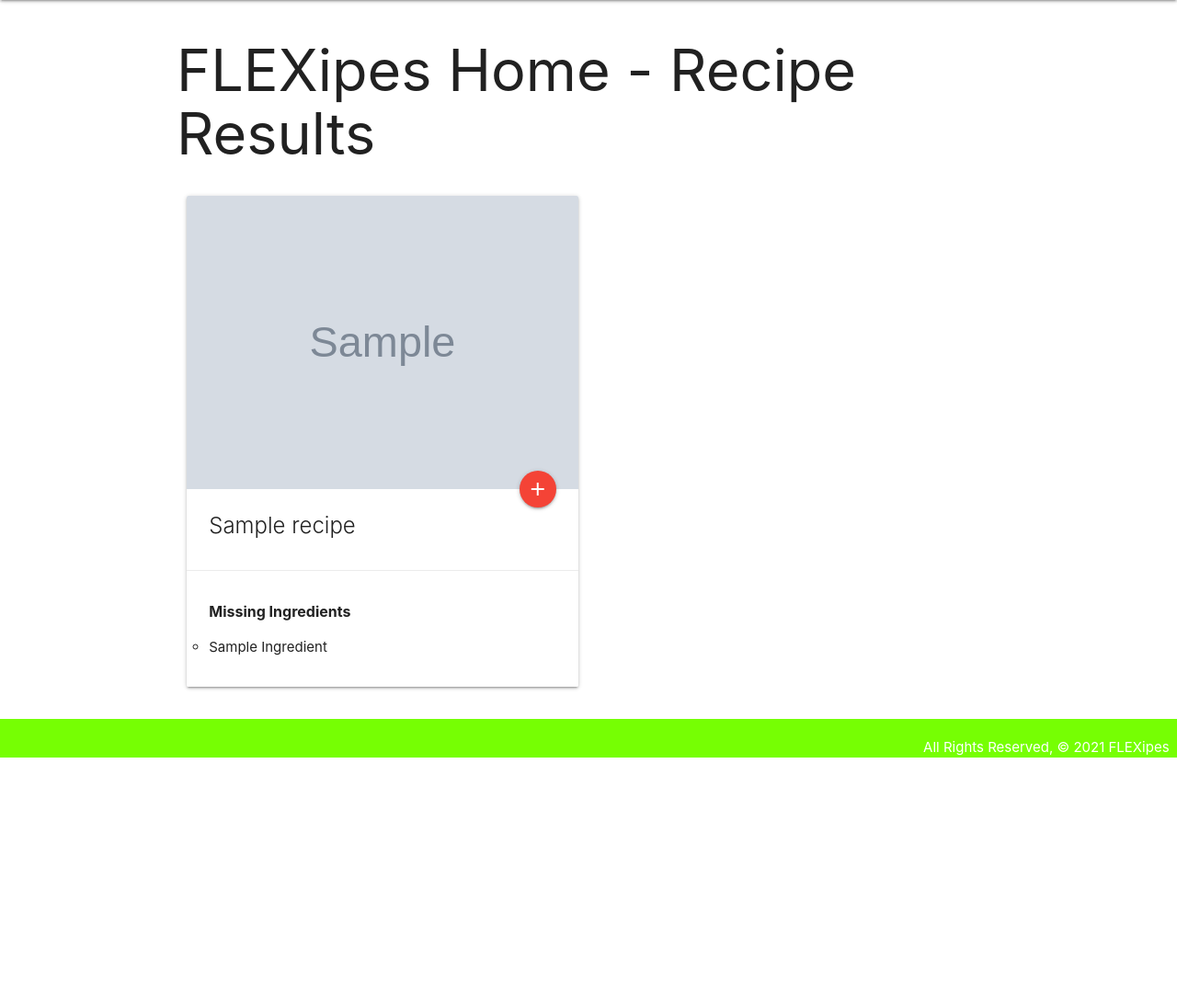
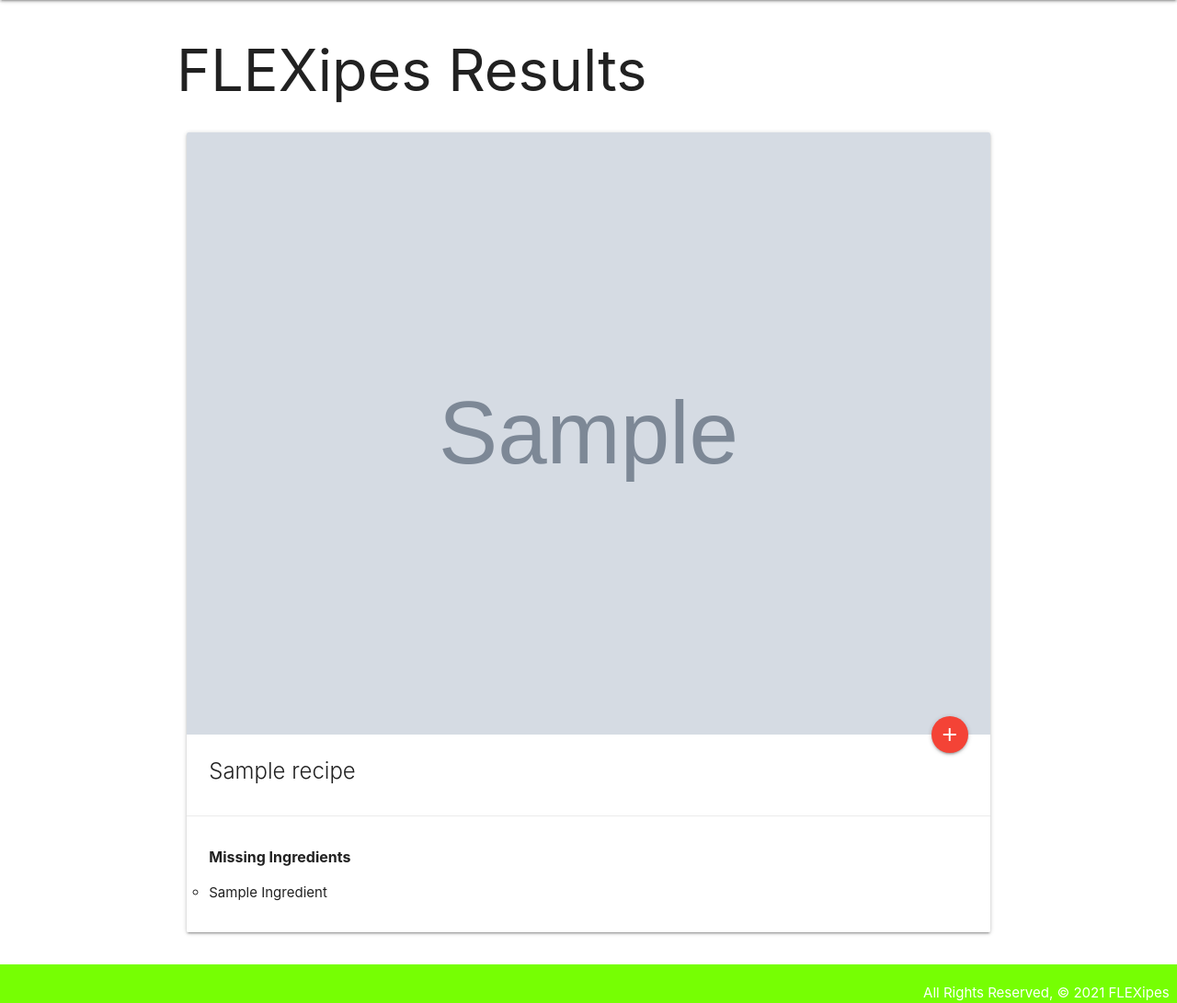
Before and after one commit to raulrodriguez8/FLEXipes, a Django app: template main_app/templates/recipes/results.html in a window 1280 px wide. Shown: the part 64-1155 px from the top of the page at 92% size. Before the commit the page ends 888 px from the top, so only its background shows below. Run offline with Django 3.2, Linux system fonts and the light colour scheme; the template is opened without the code that fills it: most values are stand-ins (such as "Sample title", 1, 10 or a date in 2020); grey boxes marked "Sample" are stand-in pictures.

Commit message:
added trailing / to some urls

```diff
--- a/main_app/templates/recipes/results.html
+++ b/main_app/templates/recipes/results.html
@@ -1,13 +1,14 @@
 {% extends 'base.html' %}
+
 {% block content %}
 
-<h1>FLEXipes Home - Recipe Results</h1>
+<h1>FLEXipes Results</h1>
 
 
 {% for recipe in data %}
-
-<div class="row">
-  <div class="col s12 m6">
+<div class="results">
+<div class="row" style="display: flex; flex-direction: row; flex-wrap: wrap; width: 100%;">
+  <div class="col s12 m6 13" style="display: flex; flex-direction: column; flex-basis: 100%; flex: 1;">
     <div class="card">
       <div class="card-image">
         <img src="{{ recipe.image }}">
@@ -32,4 +33,6 @@
 
 {% endfor %}
 
+</div>
+
 {% endblock %}
--- a/main_app/urls.py
+++ b/main_app/urls.py
@@ -3,7 +3,7 @@ from . import views
 
 urlpatterns = [
     path('', views.home, name='home'),
-    path('accounts/signup', views.signup, name='signup'),
+    path('accounts/signup/', views.signup, name='signup'),
     path('results/', views.recipe_results, name='recipe_results'),
     path('ingredients/', views.all_ingredients, name='all_ingredients'),
     path('ingredients/create/', views.add_ingredient, name='ingredient_create'),
@@ -11,7 +11,7 @@ urlpatterns = [
     path('ingredients/remove/<int:ingredient_id>/', views.remove_ingredient, name='remove_ingredient'),
     path('ingredients/<int:pk>/update/', views.Ingredient_Update.as_view(), name='ingredient_update'),
     path('ingredients/<int:pk>/delete/', views.Ingredient_Delete.as_view(), name='ingredient_delete'),
-    path('results/<int:recipe_id>', views.recipe_details, name='recipe_details'),
+    path('results/<int:recipe_id>/', views.recipe_details, name='recipe_details'),
     path('results/<int:recipe_id>/add/', views.add_meal, name='add_meal'),
     path('meals/', views.all_meals, name='all_meals'),
 ]
```
Also changed, not shown: main_app/static/css/style.css (line endings or trailing spaces).
